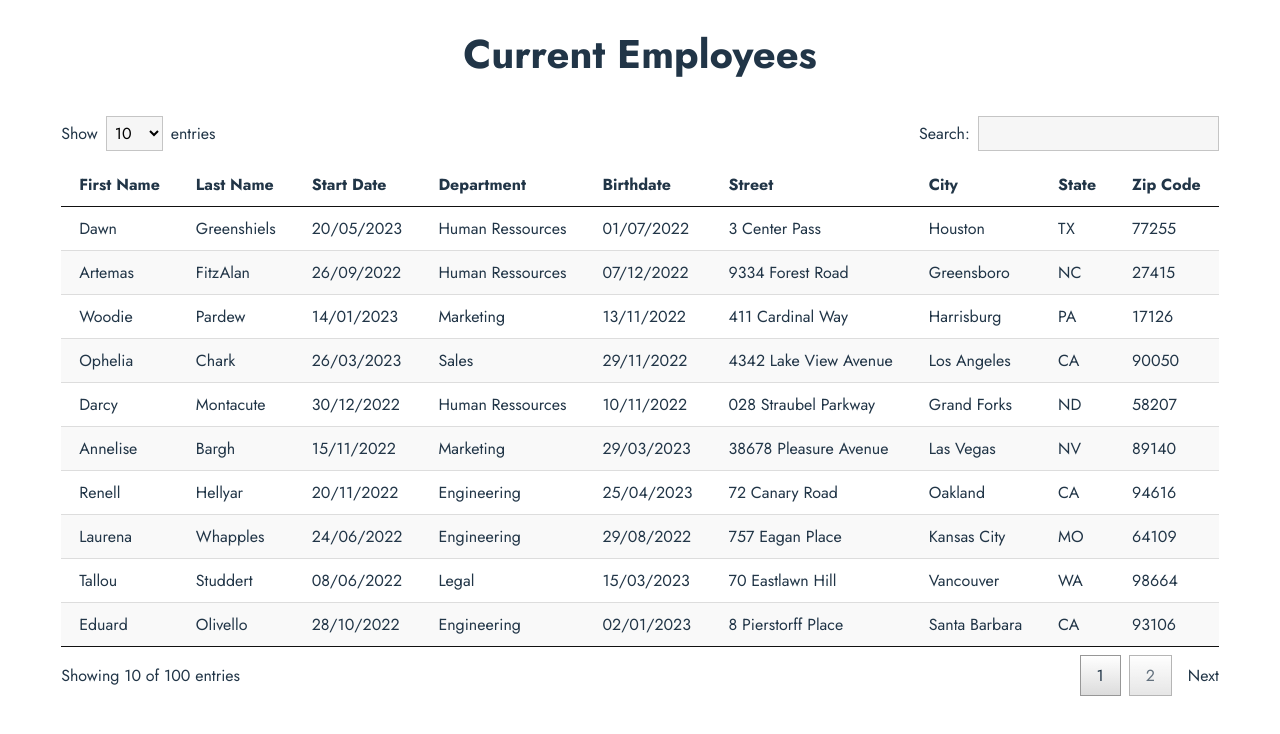
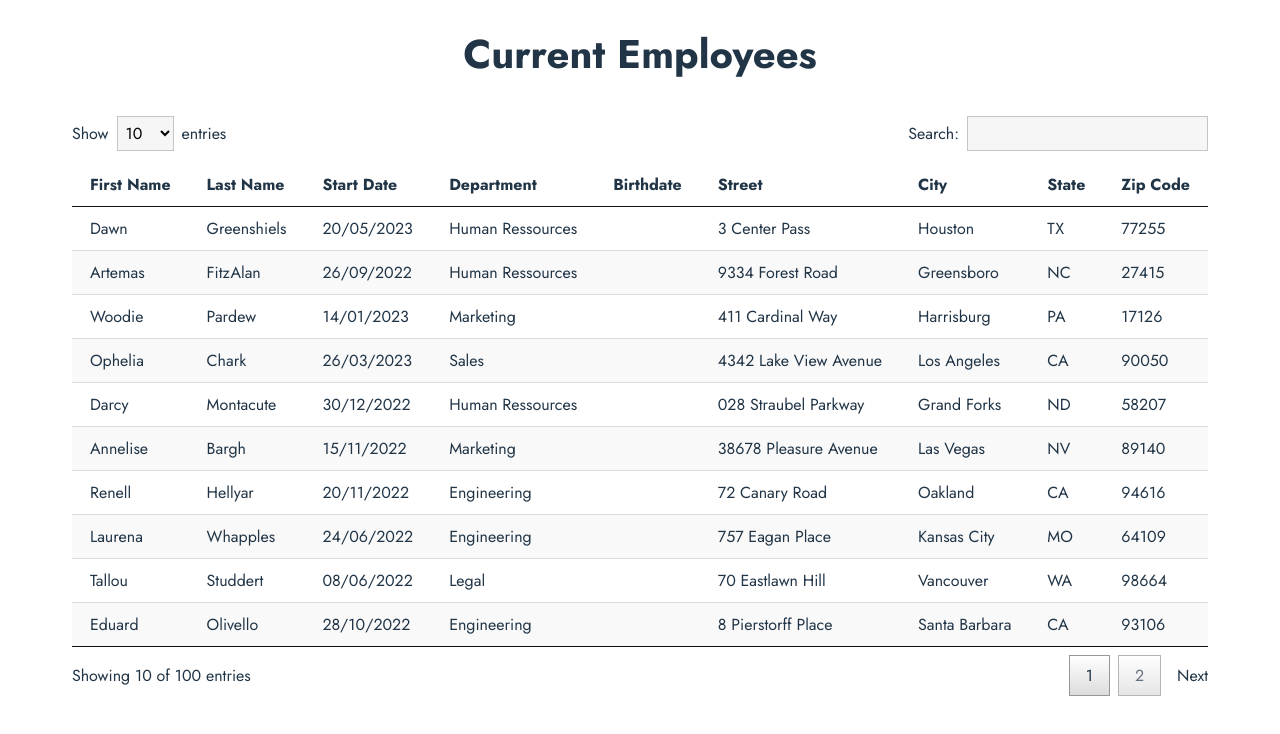
Before and after one commit to ask0ldd/P14-JQuery2ReactPluginsConversion, a React (Vite) app: page /employee-list in a window 1280 px wide. Shown: the top 734 px of the page. Built offline with nearby package versions, Linux system fonts and the light colour scheme.

Commit message:
columnsdefinition bubbled down to subcomponents

```diff
--- a/src/components/DatasTable/DatasTable.tsx
+++ b/src/components/DatasTable/DatasTable.tsx
@@ -7,31 +7,15 @@ import Pagination from './Pagination'
 import NEntries from './NEntries'
 import { useState, useEffect } from 'react'
 import { IUSersDatas } from '../../datas/usersDatasTen'
+import { IColumnDefElement } from '../../pages/CurrentEmployees'
 import {createContext} from 'react'
 
-interface IDatasTableContext{ // define states interfaces to replace any
-    displayRules? : any
-    tableDatasState? : any
-    ordering? : any
-    searchString? : string
-    tableColumnsNames? : Array<string>
-    tableDatasKeys? : Array<string>
-    setDisplayRules? : any
-    setOrdering? : any
-    setSearchString? : any
-}
-
-export const DatasTableContext = createContext<IDatasTableContext>({})
-
-interface IProps {
-    tableColumnsNames : Array<string>
-    tableDatasKeys : Array<string>
-    tableDatas : Array<any>
-}
-
-function DatasTable({tableColumnsNames, tableDatasKeys, tableDatas} : IProps){
+function DatasTable({columnsDefinition, tableDatas} : IProps){
 
     const frCollator = new Intl.Collator('en')
+
+    const tableColumnsNames : Array<string> = columnsDefinition.reduce((accu : Array<string>, column) => {accu.push(column.th); return accu}, [])
+    const tableDatasKeys : Array<string> = columnsDefinition.reduce((accu : Array<string>, column) => {accu.push(column.datakey); return accu}, [])
 
     // currentPage / nEntriesPerPage / searchString / sortingDirection / sortingTargetColumn
     const [tableDatasState, setTableDatas] = useState<Array<object>>([...tableDatas]);
@@ -88,6 +72,27 @@ function DatasTable({tableColumnsNames, tableDatasKeys, tableDatas} : IProps){
 
 export default DatasTable
 
+interface IDatasTableContext{ // define states interfaces to replace any
+    displayRules? : any
+    tableDatasState? : any
+    ordering? : any
+    searchString? : string
+    tableColumnsNames? : Array<string>
+    tableDatasKeys? : Array<string>
+    setDisplayRules? : any
+    setOrdering? : any
+    setSearchString? : any
+}
+
+export const DatasTableContext = createContext<IDatasTableContext>({})
+
+interface IProps {
+    columnsDefinition : Array<IColumnDefElement>
+    tableDatas : Array<any>
+}
+
+
+
 /*
 <Pagination totalEntries={tableDatasState.length} currentPage={displayRules.currentPage} nEntriesPerPage={displayRules.nEntriesPerPage} setDisplayRules={setDisplayRules}/>
 */
--- a/src/pages/CurrentEmployees.tsx
+++ b/src/pages/CurrentEmployees.tsx
@@ -6,13 +6,13 @@ import DatasTable from '../components/DatasTable/DatasTable'
 
 function CurrentEmployees() {
 
-  const columnsNames = ['First Name', 'Last Name', 'Start Date', 'Department', 'Birthdate', 'Street', 'City', 'State', 'Zip Code']
-  const dataKeys = ['firstName', 'lastName', 'startingDate', 'department', 'birthDate', 'street', 'city', 'state', 'zipCode']
+  /*const columnsNames = ['First Name', 'Last Name', 'Start Date', 'Department', 'Birthdate', 'Street', 'City', 'State', 'Zip Code']
+  const dataKeys = ['firstName', 'lastName', 'startingDate', 'department', 'birthDate', 'street', 'city', 'state', 'zipCode']*/
 
   return (
     <main className='mainCE'>
       <h1>Current Employees</h1>
-      <DatasTable tableColumnsNames={columnsNames} tableDatasKeys={dataKeys} tableDatas={[...usersDatas]}/>
+      <DatasTable columnsDefinition={columnsDefinition} tableDatas={[...usersDatas]}/>
     </main>
   )
 }
@@ -21,7 +21,7 @@ export default CurrentEmployees
 
 // const tableColumnsNames : Array<string> = Object.getOwnPropertyNames(userDatas[0])
 
-interface IColumnDefElement
+export interface IColumnDefElement
 {
   th : string
   datakey : string
```
